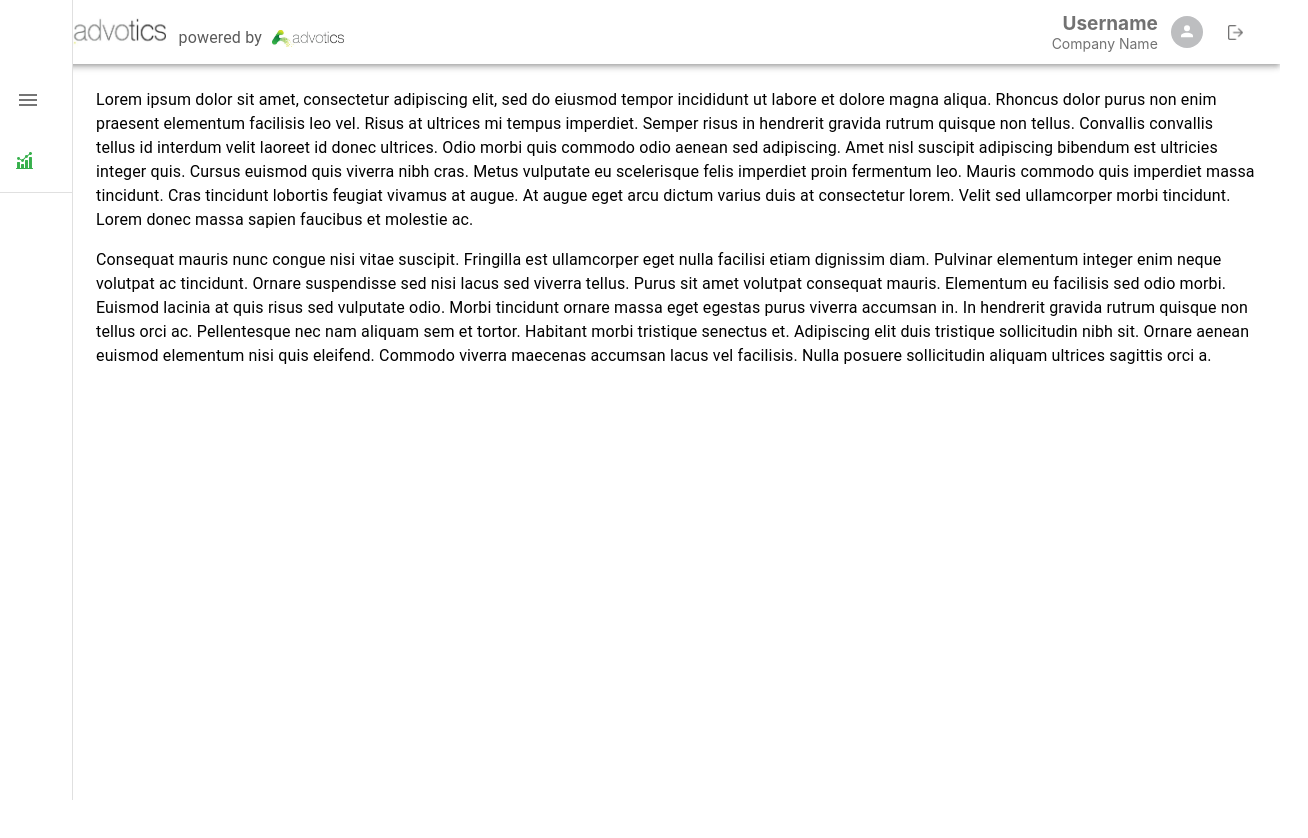
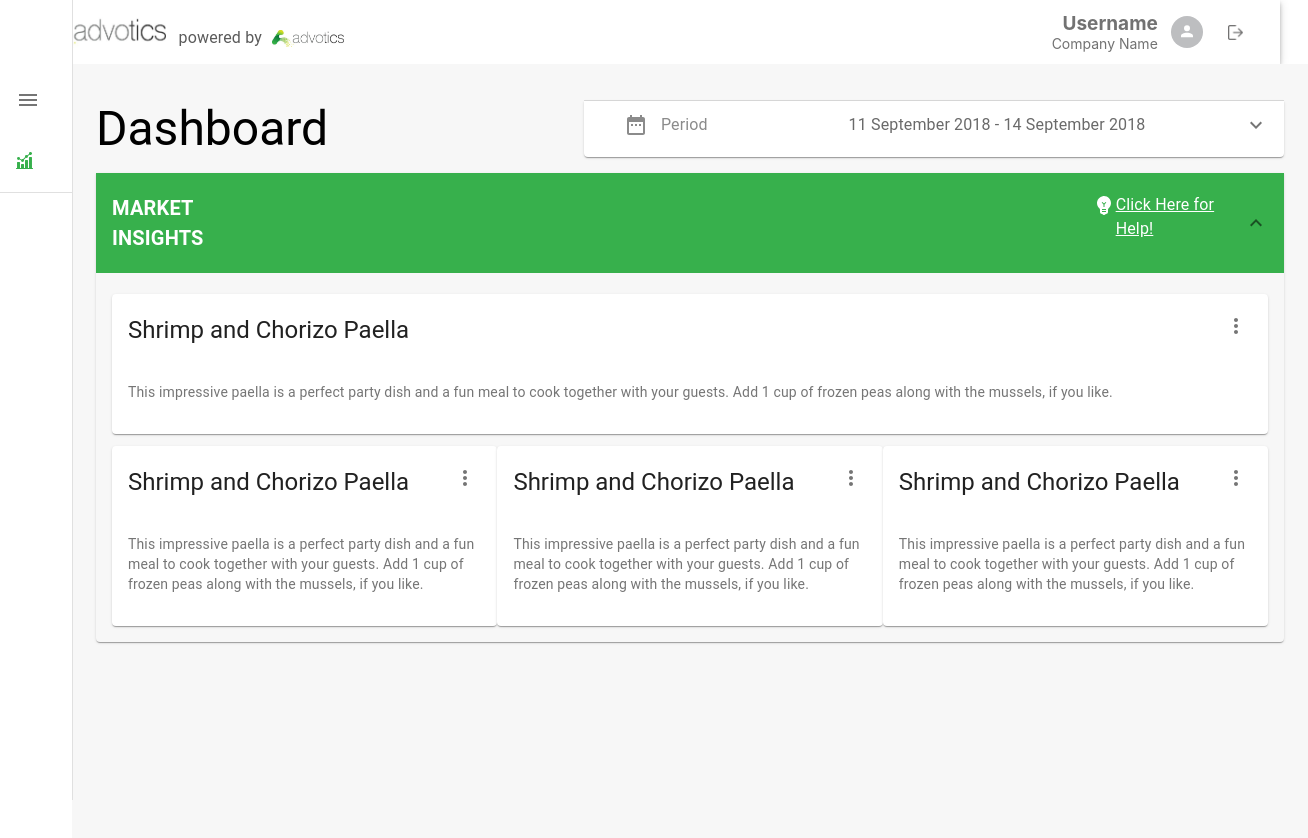
Before and after one commit to rakhmadbudiono/dashboard, a React (Create React App) app: page / in a window 1280 px wide. Shown: the top 838 px of the page, 1308 px wide, since content can reach past the window. Before the commit the page ends 800 px from the top, so only its background shows below. Built offline with nearby package versions, Linux system fonts and the light colour scheme.

Commit message:
add market insights layout

```diff
--- a/package.json
+++ b/package.json
@@ -3,11 +3,14 @@
   "version": "0.1.0",
   "private": true,
   "dependencies": {
+    "@date-io/date-fns": "^1.3.13",
     "@material-ui/core": "^4.9.4",
     "@material-ui/icons": "^4.9.1",
+    "@material-ui/pickers": "^3.2.10",
     "@testing-library/jest-dom": "^4.2.4",
     "@testing-library/react": "^9.4.1",
     "@testing-library/user-event": "^7.2.1",
+    "date-fns": "^2.0.0",
     "react": "^16.13.0",
     "react-dom": "^16.13.0",
     "react-scripts": "3.4.0"
--- /dev/null
+++ b/src/components/Card.js
@@ -0,0 +1,40 @@
+import React from "react";
+import { makeStyles } from "@material-ui/core/styles";
+import { MoreVert } from "@material-ui/icons";
+import {
+  Card,
+  CardHeader,
+  CardActions,
+  CardContent,
+  IconButton,
+  Typography
+} from "@material-ui/core";
+
+const useStyles = makeStyles(theme => ({}));
+
+const DetailCard = props => {
+  const classes = useStyles();
+
+  return (
+    <Card className={props.classes}>
+      <CardHeader
+        action={
+          <IconButton aria-label="settings">
+            <MoreVert />
+          </IconButton>
+        }
+        title="Shrimp and Chorizo Paella"
+      />
+      <CardContent>
+        <Typography variant="body2" color="textSecondary" component="p">
+          This impressive paella is a perfect party dish and a fun meal to cook
+          together with your guests. Add 1 cup of frozen peas along with the
+          mussels, if you like.
+        </Typography>
+      </CardContent>
+      <CardActions disableSpacing></CardActions>
+    </Card>
+  );
+};
+
+export default DetailCard;
--- /dev/null
+++ b/src/components/DatePicker.js
@@ -0,0 +1,34 @@
+import React from "react";
+import { makeStyles } from "@material-ui/core/styles";
+import { KeyboardDatePicker } from "@material-ui/pickers";
+
+const useStyles = makeStyles(theme => ({}));
+
+const DatePicker = props => {
+  const classes = useStyles();
+  const [selectedDate, setSelectedDate] = React.useState(
+    new Date("2014-08-18T21:11:54")
+  );
+
+  const handleDateChange = date => {
+    setSelectedDate(date);
+  };
+
+  return (
+    <KeyboardDatePicker
+      disableToolbar
+      variant="static"
+      format="MM/dd/yyyy"
+      margin="normal"
+      id="date-picker-inline"
+      label="Date picker inline"
+      value={selectedDate}
+      onChange={handleDateChange}
+      KeyboardButtonProps={{
+        "aria-label": "change date"
+      }}
+    />
+  );
+};
+
+export default DatePicker;
--- /dev/null
+++ b/src/components/Dropdown.js
@@ -0,0 +1,26 @@
+import React from "react";
+import { ExpandMore } from "@material-ui/icons";
+import {
+  ExpansionPanel,
+  ExpansionPanelSummary,
+  ExpansionPanelDetails
+} from "@material-ui/core";
+
+const Dropdown = props => {
+  return (
+    <ExpansionPanel
+      className={props.classes}
+      defaultExpanded={props.defaultExpanded}
+    >
+      <ExpansionPanelSummary
+        expandIcon={<ExpandMore />}
+        className={props.summaryClasses}
+      >
+        {props.summary}
+      </ExpansionPanelSummary>
+      <ExpansionPanelDetails>{props.details}</ExpansionPanelDetails>
+    </ExpansionPanel>
+  );
+};
+
+export default Dropdown;
--- a/src/pages/Dashboard.js
+++ b/src/pages/Dashboard.js
@@ -1,9 +1,15 @@
 import React from "react";
+import DateFnsUtils from "@date-io/date-fns";
+import { MuiPickersUtilsProvider } from "@material-ui/pickers";
 import { makeStyles } from "@material-ui/core/styles";
-import { Typography } from "@material-ui/core";
+import { DateRange, EmojiObjects } from "@material-ui/icons";
+import { Typography, Container } from "@material-ui/core";
 
 import Header from "components/layout/Header";
 import Sidebar from "components/layout/Sidebar";
+import DatePicker from "components/DatePicker";
+import Dropdown from "../components/Dropdown";
+import Card from "../components/Card";
 
 const useStyles = makeStyles(theme => ({
   flex: {
@@ -11,7 +17,55 @@ const useStyles = makeStyles(theme => ({
   },
   content: {
     flexGrow: 1,
-    padding: theme.spacing(3)
+    padding: theme.spacing(3),
+    backgroundColor: "#F7F7F7",
+    paddingBottom: "40vw"
+  },
+  head: {
+    display: "flex",
+    marginTop: "1vw",
+    marginBottom: "1vw"
+  },
+  period: { flex: "auto", float: "right" },
+  dropdownPeriodIcon: {
+    color: "#8B8B8B",
+    marginRight: "1vw"
+  },
+  dropdownPeriodTitle: {
+    color: "#8B8B8B",
+    marginRight: "1vw",
+    paddingRight: "10vw"
+  },
+  dropdownPeriodDate: {
+    color: "#6A6A6A",
+    float: "right"
+  },
+  periodTitle: { flex: "auto", paddingRight: "20vw" },
+  marketInsights: {
+    marginTop: "2vw",
+    paddingLeft: 0,
+    paddingRight: 0,
+    backgroundColor: "#F7F7F7"
+  },
+  marketInsightsSummary: {
+    backgroundColor: "#37B04C"
+  },
+  marketInsightsDetails: {
+    marginTop: "1vw",
+    display: "flex"
+  },
+  marketInsightsTopCard: {
+    marginTop: "1vw"
+  },
+  marketInsightsTitle: {
+    fontWeight: "bold",
+    fontSize: 20,
+    color: "#FFFFFF",
+    paddingRight: "65vw"
+  },
+  helpOptions: {
+    textDecoration: "underline",
+    color: "#FFFFFF"
   },
   toolbar: theme.mixins.toolbar
 }));
@@ -19,42 +73,73 @@ const useStyles = makeStyles(theme => ({
 const Dashboard = props => {
   const classes = useStyles();
 
+  const [selectedDate, setSelectedDate] = React.useState(
+    new Date("2014-08-18T21:11:54")
+  );
+
+  const handleDateChange = date => {
+    setSelectedDate(date);
+  };
+
   return (
     <React.Fragment>
       <Header />
       <div className={classes.flex}>
         <Sidebar />
         <div className={classes.content}>
-          <Typography paragraph>
-            Lorem ipsum dolor sit amet, consectetur adipiscing elit, sed do
-            eiusmod tempor incididunt ut labore et dolore magna aliqua. Rhoncus
-            dolor purus non enim praesent elementum facilisis leo vel. Risus at
-            ultrices mi tempus imperdiet. Semper risus in hendrerit gravida
-            rutrum quisque non tellus. Convallis convallis tellus id interdum
-            velit laoreet id donec ultrices. Odio morbi quis commodo odio aenean
-            sed adipiscing. Amet nisl suscipit adipiscing bibendum est ultricies
-            integer quis. Cursus euismod quis viverra nibh cras. Metus vulputate
-            eu scelerisque felis imperdiet proin fermentum leo. Mauris commodo
-            quis imperdiet massa tincidunt. Cras tincidunt lobortis feugiat
-            vivamus at augue. At augue eget arcu dictum varius duis at
-            consectetur lorem. Velit sed ullamcorper morbi tincidunt. Lorem
-            donec massa sapien faucibus et molestie ac.
-          </Typography>
-          <Typography paragraph>
-            Consequat mauris nunc congue nisi vitae suscipit. Fringilla est
-            ullamcorper eget nulla facilisi etiam dignissim diam. Pulvinar
-            elementum integer enim neque volutpat ac tincidunt. Ornare
-            suspendisse sed nisi lacus sed viverra tellus. Purus sit amet
-            volutpat consequat mauris. Elementum eu facilisis sed odio morbi.
-            Euismod lacinia at quis risus sed vulputate odio. Morbi tincidunt
-            ornare massa eget egestas purus viverra accumsan in. In hendrerit
-            gravida rutrum quisque non tellus orci ac. Pellentesque nec nam
-            aliquam sem et tortor. Habitant morbi tristique senectus et.
-            Adipiscing elit duis tristique sollicitudin nibh sit. Ornare aenean
-            euismod elementum nisi quis eleifend. Commodo viverra maecenas
-            accumsan lacus vel facilisis. Nulla posuere sollicitudin aliquam
-            ultrices sagittis orci a.
-          </Typography>
+          <div className={classes.head}>
+            <Typography variant="h3" className={classes.periodTitle}>
+              Dashboard
+            </Typography>
+            <Dropdown
+              className={classes.period}
+              summary={
+                <Container className={classes.flex}>
+                  <DateRange className={classes.dropdownPeriodIcon} />
+                  <Typography className={classes.dropdownPeriodTitle}>
+                    Period
+                  </Typography>
+                  <Typography className={classes.dropdownPeriodDate}>
+                    11 September 2018 - 14 September 2018
+                  </Typography>
+                </Container>
+              }
+              details={
+                <Container className={classes.flex}>
+                  <MuiPickersUtilsProvider utils={DateFnsUtils}>
+                    <DatePicker />
+                    <DatePicker />
+                  </MuiPickersUtilsProvider>
+                </Container>
+              }
+            />
+          </div>
+          <Dropdown
+            classes={classes.marketInsights}
+            summaryClasses={classes.marketInsightsSummary}
+            defaultExpanded={true}
+            summary={
+              <div className={classes.flex}>
+                <Typography className={classes.marketInsightsTitle}>
+                  MARKET INSIGHTS
+                </Typography>
+                <EmojiObjects className={classes.helpOptions} />
+                <Typography className={classes.helpOptions}>
+                  Click Here for Help!
+                </Typography>
+              </div>
+            }
+            details={
+              <div>
+                <Card classes={classes.marketInsightsTopCard} />
+                <div className={classes.marketInsightsDetails}>
+                  <Card />
+                  <Card />
+                  <Card />
+                </div>
+              </div>
+            }
+          />
         </div>
       </div>
     </React.Fragment>
```
Also changed, not shown: 1 other file (tests, documents, lock files or other folders).
